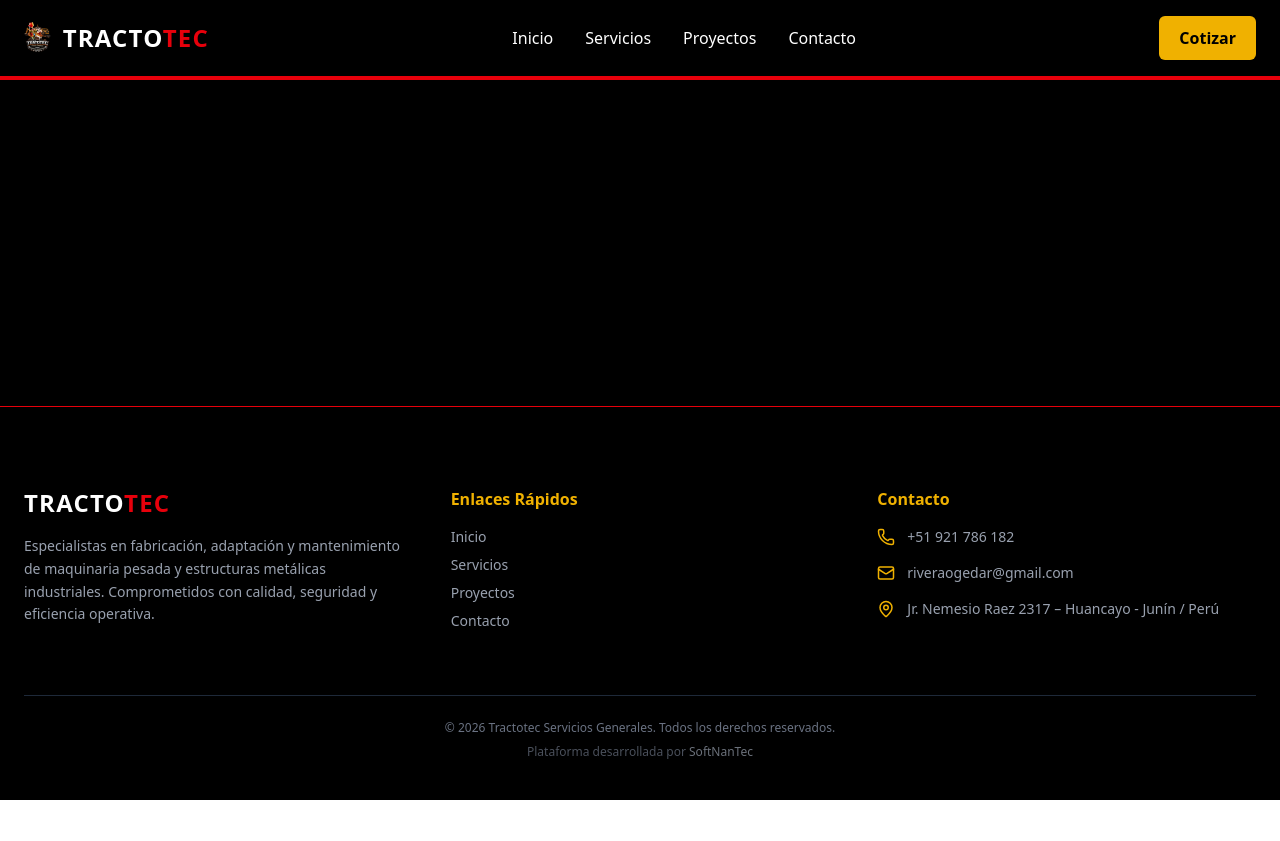
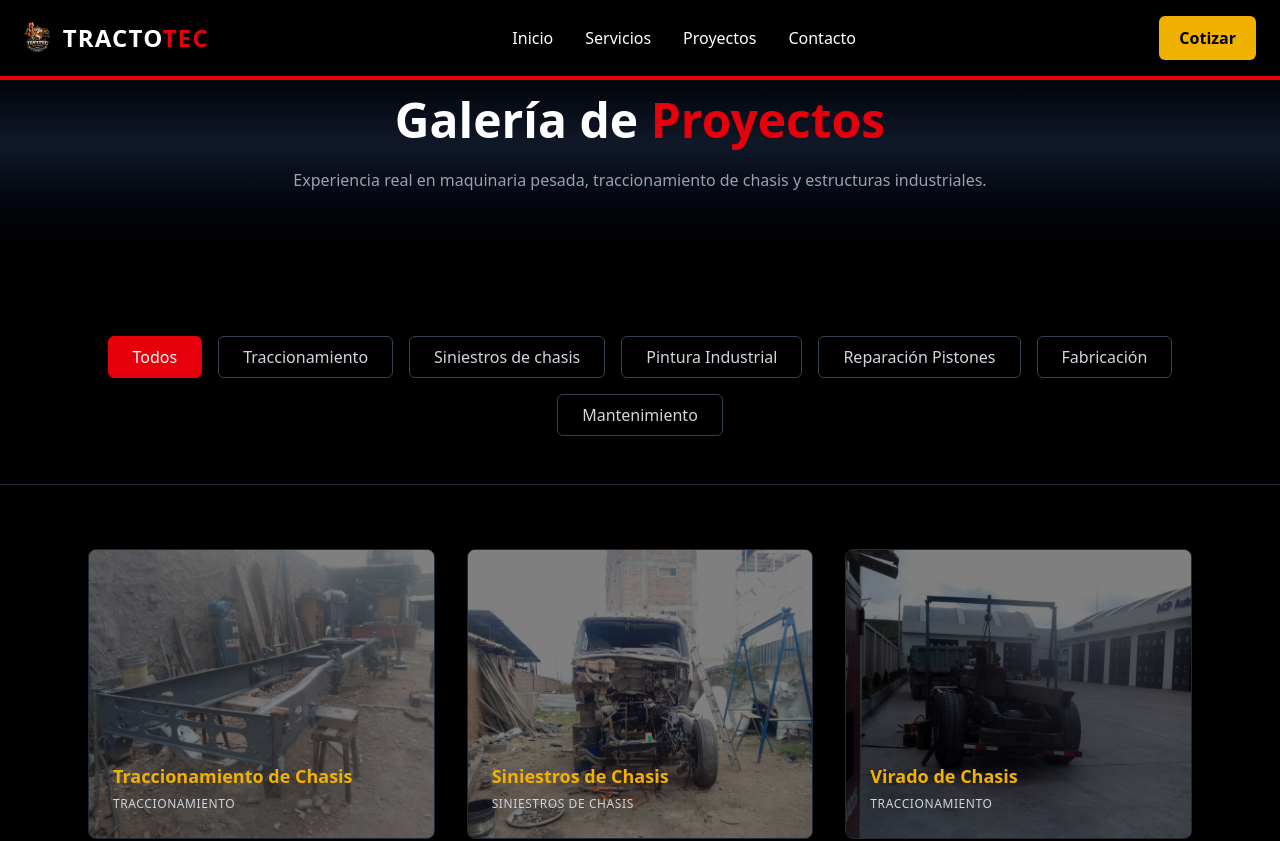
Before and after one commit to Snando24/TractotecPatron, a React (Vite) app in the folder tractotec-web/: page /proyectos/1 in a window 1280 px wide. Shown: the top 841 px of the page. Before the commit the page ends 800 px from the top, so only its background shows below. Built offline with nearby package versions, Linux system fonts and the light colour scheme.

Commit message:
feat: refactoring

```diff
--- a/tractotec-web/index.html
+++ b/tractotec-web/index.html
@@ -1,5 +1,6 @@
 <!doctype html>
 <html lang="es">
+
 <head>
   <meta charset="UTF-8" />
 
@@ -9,38 +10,78 @@
   <!-- Responsive -->
   <meta name="viewport" content="width=device-width, initial-scale=1.0" />
 
-    <!-- SEO Básico -->
-    <title>Tractotec | Traccionamiento, Fabricación y Reparación de Maquinaria Pesada en Perú</title>
+  <!-- SEO PRINCIPAL -->
+  <title>Traccionamiento de Chasis para Camiones y Maquinaria Pesada | TractoTec Huancayo</title>
 
-    <meta
-      name="description"
-      content="Tractotec ofrece servicios de fabricación, traccionamiento y reparación de maquinaria pesada en Perú. Soluciones industriales de alta resistencia y experiencia comprobada."
-    />
+  <meta name="description"
+    content="TractoTec ofrece servicios de traccionamiento de chasis para camiones y maquinaria pesada en Huancayo, Perú. Especialistas en alineación, reparación y enderezado estructural de chasis." />
 
-    <meta
-      name="keywords"
-      content="maquinaria pesada Perú, fabricación de tolvas, traccionamiento de chasis, reparación maquinaria pesada, mantenimiento industrial, Tractotec"
-    />
+  <meta name="keywords"
+    content="traccionamiento de chasis, reparación de chasis, alineación de chasis, enderezado de chasis, maquinaria pesada Huancayo, reparación de camiones, estructuras metálicas Perú, TractoTec" />
 
-    <meta name="author" content="Tractotec Servicios Generales" />
+  <meta name="author" content="TractoTec Servicios Generales" />
 
-    <!-- Open Graph (Para compartir en WhatsApp y Facebook) -->
-    <meta property="og:title" content="Tractotec | Maquinaria Pesada en Perú" />
-    <meta
-      property="og:description"
-      content="Fabricación y reparación especializada de maquinaria pesada. Experiencia real en el sector industrial."
-    />
+  <!-- Control de indexación -->
+  <meta name="robots" content="index, follow">
+
+  <!-- Canonical -->
+  <link rel="canonical" href="https://www.tractotec.com/" />
+
+  <!-- SEO LOCAL -->
+  <meta name="geo.region" content="PE-JUN">
+  <meta name="geo.placename" content="Huancayo">
+  <meta name="geo.position" content="-12.0651;-75.2049">
+  <meta name="ICBM" content="-12.0651, -75.2049">
+
+  <!-- Open Graph (Facebook, WhatsApp, LinkedIn) -->
+  <meta property="og:title"
+    content="Traccionamiento de Chasis para Camiones | TractoTec Huancayo" />
+
+  <meta property="og:description"
+    content="Especialistas en traccionamiento de chasis para camiones y maquinaria pesada en Huancayo. Reparación estructural, alineación y enderezado de chasis." />
+
   <meta property="og:type" content="website" />
-    <meta property="og:url" content="https://tractotec.com" />
-    <meta property="og:image" content="https://tractotec.com/images/Fondos/Fondo_Logo.png" />
+  <meta property="og:url" content="https://www.tractotec.com" />
+  <meta property="og:image" content="https://www.tractotec.com/images/Fondos/Fondo_Logo.png" />
 
-    <!-- Seguridad -->
+  <!-- Twitter -->
+  <meta name="twitter:card" content="summary_large_image">
+  <meta name="twitter:title" content="Traccionamiento de Chasis - TractoTec">
+  <meta name="twitter:description"
+    content="Servicio profesional de traccionamiento de chasis para camiones y maquinaria pesada en Huancayo.">
+  <meta name="twitter:image"
+    content="https://www.tractotec.com/images/Fondos/Fondo_Logo.png">
+
+  <!-- Compatibilidad -->
   <meta http-equiv="X-UA-Compatible" content="IE=edge" />
+
+  <!-- Structured Data (Ayuda mucho al SEO) -->
+  <script type="application/ld+json">
+  {
+    "@context": "https://schema.org",
+    "@type": "LocalBusiness",
+    "name": "TractoTec",
+    "image": "https://www.tractotec.com/images/Fondos/Fondo_Logo.png",
+    "url": "https://www.tractotec.com",
+    "telephone": "+51 921786182",
+    "address": {
+      "@type": "PostalAddress",
+      "addressLocality": "Huancayo",
+      "addressRegion": "Junín",
+      "addressCountry": "PE"
+    },
+    "description": "Servicios de traccionamiento de chasis, reparación de maquinaria pesada y estructuras metálicas en Huancayo.",
+    "areaServed": "Perú"
+  }
+  </script>
 
 </head>
 
 <body>
   <div id="root"></div>
+
+  <!-- React -->
   <script type="module" src="/src/main.jsx"></script>
 </body>
+
 </html>
--- a/tractotec-web/src/App.jsx
+++ b/tractotec-web/src/App.jsx
@@ -19,6 +19,7 @@
           <Route path="/" element={<Home />} />
           <Route path="/servicios" element={<ServicesPage />} />
           <Route path="/proyectos" element={<ProjectsPage />} />
+          <Route path="/proyectos/:slug" element={<ProjectsPage />} />
           <Route path="/nosotros" element={<AboutPage />} />
           <Route path="/contacto" element={<ContactPage />} />
         </Routes>
--- a/tractotec-web/src/components/Hero.jsx
+++ b/tractotec-web/src/components/Hero.jsx
@@ -61,8 +61,8 @@
         <div className="w-24 h-1 bg-red-600 mt-6 mb-6"></div>
 
         <p className="text-lg md:text-xl text-gray-300 max-w-2xl mb-10">
-          Soluciones industriales en traccionamiento, estructuras metálicas
-          y fabricación de equipos de alto rendimiento.
+          Especialistas en traccionamiento de chasis, estructuras metálicas
+          y fabricación de equipos industriales de alto rendimiento.
         </p>
 
         <div className="flex gap-6 mt-2">
--- a/tractotec-web/src/components/Projects.jsx
+++ b/tractotec-web/src/components/Projects.jsx
@@ -3,8 +3,8 @@
 function ProjectsPreview() {
   const navigate = useNavigate();
 
-  const handleNavigation = (category) => {
-    navigate(`/proyectos?categoria=${encodeURIComponent(category)}`);
+  const handleNavigation = (slug) => {
+    navigate(`/proyectos/${slug}`);
     window.scrollTo(0, 0);
   };
 
@@ -13,38 +13,44 @@
       title: "Traccionamiento",
       image: "/images/proyectos/Traccionamiento/virado_chasis/img_3.jpeg",
       category: "Traccionamiento",
+      slug: "traccionamiento-chasis",
     },
     {
       title: "Siniestros de chasis",
       image: "/images/proyectos/Traccionamiento/siniestros_chasis/img_1.jpeg",
       category: "Siniestros de chasis",
+      slug: "siniestros-chasis",
     },
     {
       title: "Mantenimiento",
       image: "/images/proyectos/Mantenimiento/mantenimiento-maquinaria/img_7.jpeg",
       category: "Mantenimiento",
+      slug: "mantenimiento-maquinaria",
     },
     {
       title: "Fabricación",
       image: "/images/proyectos/Fabricación/fabricacion_tolvas/img_7.jpeg",
       category: "Fabricación",
+      slug: "fabricacion-industrial",
     },
     {
       title: "Pintura Industrial",
       image: "/images/proyectos/pintura-industrial/img_1.jpeg",
       category: "Pintura Industrial",
+      slug: "pintura-industrial",
     },
     {
       title: "Reparación Pistones",
       image: "/images/proyectos/reparacion-pistones/img_1.jpeg",
       category: "Reparación Pistones",
+      slug: "reparacion-pistones",
     },
   ];
 
   return (
     <section className="relative py-28 text-white overflow-hidden bg-black">
 
-      {/* Fondo industrial sutil */}
+      {/* Fondo */}
       <div className="absolute inset-0 bg-gradient-to-b from-black via-gray-900 to-black"></div>
       <div className="absolute -top-32 -right-32 w-[500px] h-[500px] bg-red-600/10 rounded-full blur-3xl"></div>
 
@@ -58,14 +64,16 @@
           <div className="w-24 h-1 bg-red-600 mt-6"></div>
         </div>
 
-        {/* Grid adaptable elegante */}
+        {/* Grid */}
         <div className="grid sm:grid-cols-2 lg:grid-cols-3 xl:grid-cols-3 gap-10 mb-16">
+
           {projects.map((project, index) => (
             <div
               key={index}
-              onClick={() => handleNavigation(project.category)}
+              onClick={() => handleNavigation(project.slug)}
               className="group cursor-pointer relative overflow-hidden rounded-xl border border-gray-800 hover:border-red-600 transition-all duration-500 hover:-translate-y-2 hover:shadow-2xl hover:shadow-red-600/10"
             >
+
               {/* Imagen */}
               <img
                 src={project.image}
@@ -73,30 +81,31 @@
                 className="w-full h-80 object-cover transition-transform duration-700 group-hover:scale-110"
               />
 
-              {/* Overlay degradado */}
+              {/* Overlay */}
               <div className="absolute inset-0 bg-gradient-to-t from-black/90 via-black/40 to-transparent"></div>
 
-              {/* Contenido inferior */}
+              {/* Contenido */}
               <div className="absolute bottom-0 p-6 w-full">
 
-                {/* Badge categoría */}
                 <span className="text-xs uppercase tracking-wider text-red-500 font-semibold">
                   {project.category}
                 </span>
 
-                {/* Título */}
                 <h3 className="text-2xl font-bold text-white mt-2 group-hover:text-red-500 transition-colors duration-300">
                   {project.title}
                 </h3>
+
               </div>
 
-              {/* Línea animada inferior */}
+              {/* Línea animada */}
               <div className="absolute bottom-0 left-0 w-0 h-[3px] bg-red-600 group-hover:w-full transition-all duration-500"></div>
+
             </div>
           ))}
+
         </div>
 
-        {/* Botón principal */}
+        {/* Botón */}
         <div className="text-center">
           <Link
             to="/proyectos"
--- a/tractotec-web/src/components/layout/Footer.jsx
+++ b/tractotec-web/src/components/layout/Footer.jsx
@@ -17,9 +17,11 @@
             </h2>
 
             <p className="text-gray-400 text-sm leading-relaxed">
-              Especialistas en fabricación, adaptación y mantenimiento
-              de maquinaria pesada y estructuras metálicas industriales.
-              Comprometidos con calidad, seguridad y eficiencia operativa.
+              TractoTec ofrece servicios especializados de traccionamiento
+               de chasis para camiones y maquinaria pesada en Huancayo.
+               Nuestro equipo realiza alineación, reparación y enderezado
+               de chasis, garantizando la recuperación estructural de
+               vehículos y equipos industriales.
             </p>
           </div>
 
--- a/tractotec-web/src/pages/ProjectsPage.jsx
+++ b/tractotec-web/src/pages/ProjectsPage.jsx
@@ -1,17 +1,58 @@
-import { useState, useMemo } from "react";
+import { useState, useMemo, useEffect } from "react";
 import { loadProjects, getProjectImages } from "../utils/projectsLoader";
 import ImageModal from "../components/ImageModal";
-import { useSearchParams } from "react-router-dom";
+import { useSearchParams, useParams } from "react-router-dom";
+import { useNavigate } from "react-router-dom";
+function ProjectsPage() {
+  const navigate = useNavigate();
+  const [searchParams] = useSearchParams();
+  const { slug } = useParams();
+  useEffect(() => {
 
-function ProjectsPage() {
-  const [searchParams] = useSearchParams();
-  const initialCategory = searchParams.get("categoria") || "Todos";
-  const [selectedCategory, setSelectedCategory] = useState(initialCategory);
+    const categoriaURL = searchParams.get("categoria");
+
+    if (categoriaURL) {
+      setSelectedCategory(categoriaURL);
+    }
+
+  }, [searchParams]);
+
+  const [selectedCategory, setSelectedCategory] = useState("Todos");
   const [selectedImage, setSelectedImage] = useState(null);
 
   const projects = useMemo(() => loadProjects(), []);
 
+  console.log("Proyectos cargados:", projects);
+
+  const categoryFromSlug = {
+    "traccionamiento-chasis": "Traccionamiento",
+    "siniestros-chasis": "Siniestros de chasis",
+    "virado-chasis": "Traccionamiento",
+    "reforzado-chasis": "Traccionamiento",
+    "traccionamiento-cabinas": "Traccionamiento",
+    "pintura-industrial": "Pintura Industrial",
+    "reparacion-pistones": "Reparación Pistones",
+    "fabricacion-industrial": "Fabricación",
+    "mantenimiento-maquinaria": "Mantenimiento",
+  };
+
+  const slugMap = {
+    "Traccionamiento": "traccionamiento-chasis",
+    "Siniestros de chasis": "siniestros-chasis",
+    "Pintura Industrial": "pintura-industrial",
+    "Reparación Pistones": "reparacion-pistones",
+    "Fabricación": "fabricacion-industrial",
+    "Mantenimiento": "mantenimiento-maquinaria",
+  };
+
+  useEffect(() => {
+    if (slug && categoryFromSlug[slug]) {
+      setSelectedCategory(categoryFromSlug[slug]);
+    }
+  }, [slug]);
+
   const categories = useMemo(() => {
+
     const desiredOrder = [
       "Traccionamiento",
       "Siniestros de chasis",
@@ -23,7 +64,9 @@
 
     const cats = new Set(projects.map((p) => p.category));
     const ordered = desiredOrder.filter((cat) => cats.has(cat));
+
     return ["Todos", ...ordered];
+
   }, [projects]);
 
   const filteredProjects =
@@ -36,43 +79,72 @@
 
       {/* HERO */}
       <section className="bg-gradient-to-b from-black via-gray-900 to-black py-24 text-center">
+
         <h1 className="text-5xl font-bold mb-6">
           Galería de <span className="text-red-600">Proyectos</span>
         </h1>
+
         <p className="text-gray-400">
-          Experiencia real en maquinaria pesada y estructuras industriales.
+          Experiencia real en maquinaria pesada, traccionamiento de chasis y estructuras industriales.
         </p>
+
       </section>
 
       {/* FILTROS */}
       <section className="bg-black py-12 border-b border-gray-800">
+
         <div className="max-w-7xl mx-auto px-6 flex flex-wrap gap-4 justify-center">
+
           {categories.map((category) => (
             <button
               key={category}
-              onClick={() => setSelectedCategory(category)}
-              className={`px-6 py-2 rounded-md border transition ${
-                selectedCategory === category
+              onClick={() => {
+                setSelectedCategory(category);
+
+                const slug = slugMap[category];
+
+                if (slug) {
+                  navigate(`/proyectos/${slug}`);
+                } else {
+                  navigate("/proyectos");
+                }
+              }}
+              className={`px-6 py-2 rounded-md border transition ${selectedCategory === category
                   ? "bg-red-600 border-red-600 text-white"
                   : "border-gray-700 hover:border-red-600 text-gray-300 hover:text-white"
-              }`}
+                }`}
             >
               {category}
             </button>
           ))}
+
         </div>
+
       </section>
 
       {/* VISTA TODOS */}
       {selectedCategory === "Todos" ? (
+
         <section className="bg-black py-16">
+
           <div className="max-w-6xl mx-auto px-6 grid md:grid-cols-3 gap-8">
+
             {filteredProjects.map((project) => (
+
               <button
                 key={project.id}
-                onClick={() => setSelectedCategory(project.category)}
+                onClick={() => {
+                  setSelectedCategory(project.category);
+
+                  const slug = slugMap[project.category];
+
+                  if (slug) {
+                    navigate(`/proyectos/${slug}`);
+                  }
+                }}
                 className="group relative overflow-hidden rounded-lg border border-gray-800 hover:border-red-600 transition cursor-pointer text-left"
               >
+
                 <img
                   src={project.image}
                   alt={project.title}
@@ -82,68 +154,94 @@
                 <div className="absolute inset-0 bg-black/50 group-hover:bg-black/30 transition"></div>
 
                 <div className="absolute bottom-0 p-6 w-full">
+
                   <h3 className="text-lg font-semibold text-yellow-500">
                     {project.title}
                   </h3>
+
                   <span className="text-xs uppercase tracking-wider text-gray-300">
                     {project.category}
                   </span>
+
                 </div>
+
               </button>
+
             ))}
+
           </div>
+
         </section>
+
       ) : (
+
         /* VISTA CATEGORÍA */
         <section className="bg-black py-16">
+
           <div className="max-w-7xl mx-auto px-6 space-y-20">
+
             {filteredProjects.map((project) => {
+
               const images = getProjectImages(project.folder);
 
               return (
+
                 <div key={project.id} className="space-y-10">
 
-                  {/* TÍTULO */}
                   <div className="border-l-4 border-red-600 pl-6">
+
                     <h2 className="text-3xl font-bold text-white">
                       {project.title}
                     </h2>
+
                     <p className="text-sm text-gray-400 mt-1 uppercase tracking-wider">
                       {project.category}
                     </p>
+
                   </div>
 
-                  {/* GRID DE IMÁGENES */}
                   {images.length > 0 ? (
-                    <div className="grid sm:grid-cols-2 lg:grid-cols-3 gap-6 justify-items-start">
+
+                    <div className="grid sm:grid-cols-2 lg:grid-cols-3 gap-6">
+
                       {images.map((image, index) => (
+
                         <button
                           key={index}
                           onClick={() => setSelectedImage(image)}
-                          className="group relative w-full max-w-[450px] aspect-square overflow-hidden rounded-lg border border-gray-800 hover:border-red-600 transition cursor-pointer"
+                          className="group relative overflow-hidden rounded-lg border border-gray-800 hover:border-red-600 transition cursor-pointer"
                         >
+
                           <img
                             src={image}
                             alt={`${project.title} ${index + 1}`}
                             className="w-full h-full object-cover group-hover:scale-110 transition duration-300"
                           />
 
-                          <div className="absolute top-2 right-2 bg-red-600 text-white text-xs font-bold px-2 py-1 rounded">
-                            {index + 1}
-                          </div>
                         </button>
+
                       ))}
+
                     </div>
+
                   ) : (
+
                     <div className="text-gray-400 text-center py-8 border border-gray-800 rounded-lg">
                       No hay imágenes disponibles
                     </div>
+
                   )}
+
                 </div>
+
               );
+
             })}
+
           </div>
+
         </section>
+
       )}
 
       {/* MODAL */}
@@ -151,6 +249,7 @@
         image={selectedImage}
         onClose={() => setSelectedImage(null)}
       />
+
     </div>
   );
 }
--- a/tractotec-web/src/utils/projectsLoader.js
+++ b/tractotec-web/src/utils/projectsLoader.js
@@ -1,117 +1,117 @@
-/**
- * Carga dinámicamente todos los proyectos y sus imágenes
- * usando import.meta.glob de Vite
- */
+export function loadProjects() {
 
-export function loadProjects() {
-  // Importar todas las imágenes recursivamente
+  return [
+    {
+      id: 1,
+      title: "Traccionamiento de Chasis",
+      category: "Traccionamiento",
+      image: "/images/proyectos/Traccionamiento/traccionamiento_chasis/img_1.jpeg",
+      folder: "Traccionamiento/traccionamiento_chasis"
+    },
+
+    {
+      id: 2,
+      title: "Siniestros de Chasis",
+      category: "Siniestros de chasis",
+      image: "/images/proyectos/Traccionamiento/siniestros_chasis/img_1.jpeg",
+      folder: "Traccionamiento/siniestros_chasis"
+    },
+
+    {
+      id: 3,
+      title: "Virado de Chasis",
+      category: "Traccionamiento",
+      image: "/images/proyectos/Traccionamiento/virado_chasis/img_1.jpeg",
+      folder: "Traccionamiento/virado_chasis"
+    },
+
+    {
+      id: 4,
+      title: "Reforzado de Chasis",
+      category: "Traccionamiento",
+      image: "/images/proyectos/Traccionamiento/reforzado_chasis/img_1.jpeg",
+      folder: "Traccionamiento/reforzado_chasis"
+    },
+
+    {
+      id: 5,
+      title: "Traccionamiento Cabinas",
+      category: "Traccionamiento",
+      image: "/images/proyectos/Traccionamiento/traccionamiento-cabinas/img_1.jpeg",
+      folder: "Traccionamiento/traccionamiento-cabinas"
+    },
+
+    {
+      id: 6,
+      title: "Pintura Industrial",
+      category: "Pintura Industrial",
+      image: "/images/proyectos/pintura-industrial/img_1.jpeg",
+      folder: "pintura-industrial"
+    },
+
+    {
+      id: 7,
+      title: "Reparación de Pistones",
+      category: "Reparación Pistones",
+      image: "/images/proyectos/reparacion-pistones/img_1.jpeg",
+      folder: "reparacion-pistones"
+    },
+    {
+      id: 8,
+      title: "Fabricación de Tolvas",
+      category: "Fabricación",
+      image: "/images/proyectos/Fabricación/fabricacion_tolvas/img_7.jpeg",
+      folder: "Fabricación/fabricacion_tolvas"
+    },
+
+    {
+      id: 9,
+      title: "Fabricación de Lampones",
+      category: "Fabricación",
+      image: "/images/proyectos/Fabricación/fabricacion_lampones/img_1.jpeg",
+      folder: "Fabricación/fabricacion_lampones"
+    },
+
+
+
+    {
+      id: 10,
+      title: "Auxilio Mecánico",
+      category: "Mantenimiento",
+      image: "/images/proyectos/Mantenimiento/auxilio-mecanico/img_1.jpeg",
+      folder: "Mantenimiento/auxilio-mecanico"
+    },
+
+    {
+      id: 11,
+      title: "Mantenimiento Maquinaria",
+      category: "Mantenimiento",
+      image: "/images/proyectos/Mantenimiento/mantenimiento-maquinaria/img_1.jpeg",
+      folder: "Mantenimiento/mantenimiento-maquinaria"
+    },
+
+    {
+      id: 12,
+      title: "Trabajos en Mina",
+      category: "Mantenimiento",
+      image: "/images/proyectos/Mantenimiento/trabajos-mina/img_1.jpeg",
+      folder: "Mantenimiento/trabajos-mina"
+    }
+  ];
+}
+
+
+export function getProjectImages(folderPath) {
+
   const imageModules = import.meta.glob(
-    '/public/images/proyectos/**/*.{jpg,jpeg,png,webp}',
-    { eager: false }
+    "/public/images/proyectos/**/*.{jpg,jpeg,png,webp}",
+    { eager: true }
   );
 
-  // Estructura base de proyectos
-  const projectsStructure = {
-    "Traccionamiento/traccionamiento_chasis": {
-      title: "Traccionamiento de Chasis",
-      category: "Traccionamiento",
-      path: "Traccionamiento/traccionamiento_chasis",
-    },
-    "Traccionamiento/siniestros_chasis": {
-      title: "Siniestros de chasis",
-      category: "Siniestros de chasis",
-      path: "Traccionamiento/siniestros_chasis",
-    },
-    "Traccionamiento/virado_chasis": {
-      title: "Virado de Chasis",
-      category: "Traccionamiento",
-      path: "Traccionamiento/virado_chasis",
-    },
-    "Traccionamiento/reforzado_chasis": {
-      title: "Reforzado de Chasis",
-      category: "Traccionamiento",
-      path: "Traccionamiento/reforzado_chasis",
-    },
-    "Traccionamiento/traccionamiento-cabinas": {
-      title: "Traccionamiento Cabinas",
-      category: "Traccionamiento",
-      path: "Traccionamiento/traccionamiento-cabinas",
-    },
-    "pintura-industrial": {
-      title: "Pintura Industrial",
-      category: "Pintura Industrial",
-      path: "pintura-industrial",
-    },
-    "reparacion-pistones": {
-      title: "Reparación de Pistones",
-      category: "Reparación Pistones",
-      path: "reparacion-pistones",
-    },
-    "Fabricación/fabricacion_lampones": {
-      title: "Fabricación de Lampones",
-      category: "Fabricación",
-      path: "Fabricación/fabricacion_lampones",
-    },
-    "Fabricación/fabricacion_tolvas": {
-      title: "Fabricación de Tolvas",
-      category: "Fabricación",
-      path: "Fabricación/fabricacion_tolvas",
-    },
-    "Mantenimiento/auxilio-mecanico": {
-      title: "Auxilio Mecánico",
-      category: "Mantenimiento",
-      path: "Mantenimiento/auxilio-mecanico",
-    },
-    "Mantenimiento/mantenimiento-maquinaria": {
-      title: "Mantenimiento Maquinaria",
-      category: "Mantenimiento",
-      path: "Mantenimiento/mantenimiento-maquinaria",
-    },
-    "Mantenimiento/trabajos-mina": {
-      title: "Trabajos en Mina",
-      category: "Mantenimiento",
-      path: "Mantenimiento/trabajos-mina",
-    },
-  };
-
-  // Generar proyectos
-  const projects = [];
-  let id = 1;
-
-  Object.entries(projectsStructure).forEach(([key, config]) => {
-    // Buscar la primera imagen de esta carpeta
-    const folderPath = `/public/images/proyectos/${config.path}`;
-    const firstImage = Object.keys(imageModules)
-      .filter((path) => path.startsWith(folderPath))
-      .sort()[0];
-
-    const imagePath = firstImage
-      ? firstImage.replace(/^\/public/, "")
-      : `/images/proyectos/${config.path}/img_1.jpeg`;
-
-    projects.push({
-      id: id++,
-      title: config.title,
-      category: config.category,
-      image: imagePath,
-      folder: config.path,
-    });
-  });
-
-  return projects;
-}
-
-/**
- * Obtiene todas las imágenes de una carpeta específica
- */
-export function getProjectImages(folderPath) {
-  const imageModules = import.meta.glob(
-    `/public/images/proyectos/**/*.{jpg,jpeg,png,webp}`,
-    { eager: false }
-  );
+  const folder = `/public/images/proyectos/${folderPath}/`;
 
   return Object.keys(imageModules)
-    .filter((path) => path.includes(folderPath))
+    .filter((path) => path.startsWith(folder))
     .map((path) => path.replace(/^\/public/, ""))
     .sort();
 }
```
Also changed, not shown: tractotec-web/public/images/proyectos/Traccionamiento/traccionamiento-cabinas/img_3.jpeg (deleted), 1 other file (tests, documents, lock files or other folders). Lines whose indentation alone changed are shown as unchanged.
